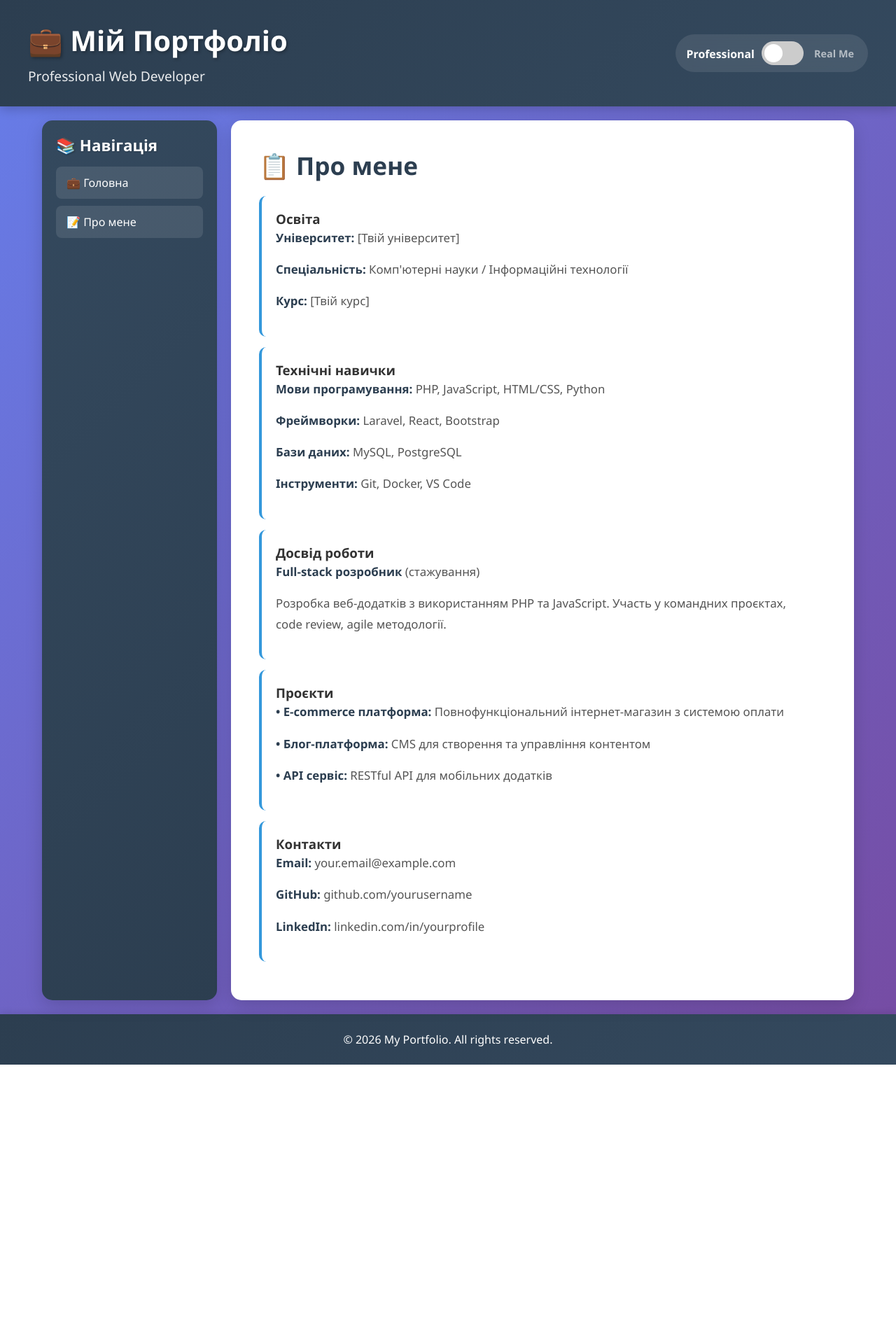
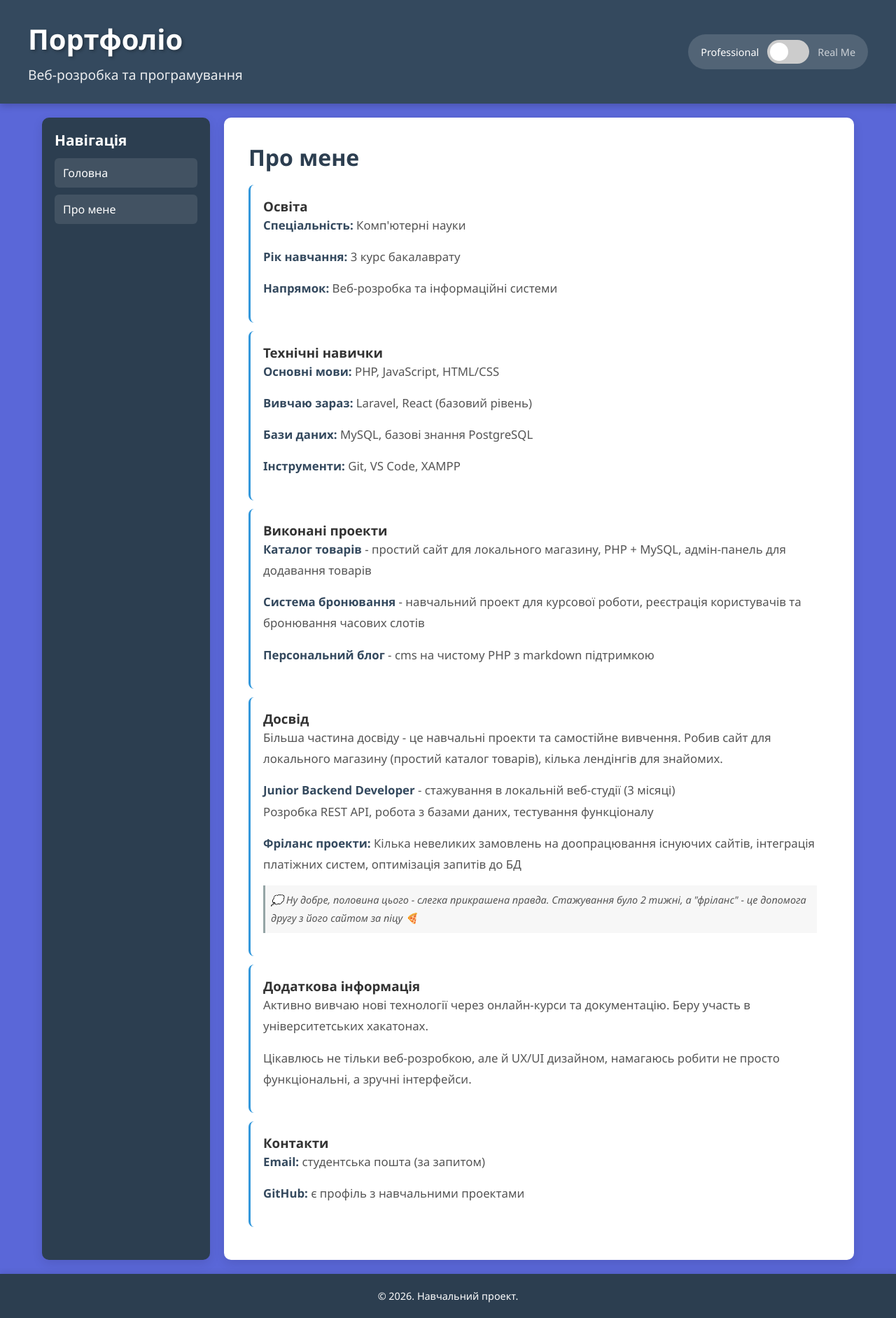
Before and after one commit to kitsulserhii-creator/PHP, a PHP site: page /about.php in a window 1280 px wide. Shown: the whole page at 70% size. Before the commit the page ends 1521 px from the top, so only its background shows below. Run offline with PHP 8.4, Linux system fonts and the light colour scheme.

Commit message:
feat: Laboratorna 1

```diff
--- a/about.php
+++ b/about.php
@@ -13,80 +13,93 @@
         <main class="content">
             <?php if ($isRealMe): ?>
                 <!-- Real Me режим -->
-                <h2>🎮 Хто я насправді?</h2>
+                <h2>Ну що, розповісти?</h2>
 
                 <div class="info-card">
-                    <h3>💫 Привіт!</h3>
-                    <p>Я звичайний студент, який любить:</p>
-                    <p><strong>🎵 Музику:</strong> Слухаю все від класики до електроніки. Найбільше подобається <em>[твій улюблений виконавець]</em></p>
-                    <p><strong>🎮 Ігри:</strong> CS:GO, Dota 2, та інколи щось одиночне для душі</p>
-                    <p><strong>🍕 Їжу:</strong> Піца о 3 ночі - це мій vibe</p>
+                    <h3>Трохи про мене</h3>
+                    <p>Звичайний студент, 3 курс. Програмування подобається, особливо коли все працює з першого разу
+                    (що буває рідко, якщо чесно).</p>
+                    <p>Слухаю музику постійно - від старого року до якогось інді, залежить від настрою.
+                    Граю іноді в ігри, коли є час між дедлайнами.</p>
+                    <p>Люблю їсти щось смачне під час кодингу. Найкраще працюється вночі, коли всі сплять і ніхто не відволікає.</p>
                 </div>
 
                 <div class="info-card">
-                    <h3>🤔 Чому я тут?</h3>
-                    <p>Бо треба здати лабу по PHP, але вирішив зробити це з приколом! 😄</p>
-                    <p>Життя занадто коротке для нудних портфоліо. Тому я зробив цей перемикач -
-                    щоб показати, що я не лише про код і робочі речі.</p>
+                    <h3>Про цей проєкт</h3>
+                    <p>Треба було здати лабу по PHP. Подумав - чому б не зробити щось цікавіше, ніж звичайний сайт з формою.</p>
+                    <p>Ідея з перемикачем прийшла спонтанно. Типу, у всіх є "офіційна" версія себе і реальна.
+                    То чому б не показати обидві?</p>
+                    <p>Плюс було цікаво попрацювати з сесіями в PHP, бо раніше особливо не доводилось.</p>
                 </div>
 
                 <div class="info-card">
-                    <h3>🎯 Мої справжні цілі:</h3>
-                    <p>✨ Зробити щось крутe, не як у всіх</p>
-                    <p>🚀 Вивчити нові технології (коли є настрій)</p>
-                    <p>☕ Пити каву і кодити під lofi</p>
-                    <p>🎨 Створювати проєкти, які приносять радість</p>
-                </div>
-
-                <div class="info-card">
-                    <h3>💭 Цитата дня:</h3>
-                    <p><em>"Code is like humor. When you have to explain it, it's bad."</em> 😏</p>
+                    <h3>Плани</h3>
+                    <p>Закінчити всі лаби цього семестру (їх чомусь дуже багато). Розібратись з Laravel нормально,
+                    бо поки що знаю тільки базові речі.</p>
+                    <p>Хочу зробити щось для портфоліо - можливо простий планувальник задач або трекер фільмів.
+                    Щось корисне і не дуже складне для початку.</p>
+                    <p>Ну і спробувати знайти стажування на літо, якщо повезе. Досвід треба набирати.</p>
+                    <p style="margin-top: 20px; padding: 10px; background: rgba(0,0,0,0.05); border-radius: 5px; font-size: 0.95em;"><em><strong>P.S.</strong> Все це брехня, насправді Java + Angular 😏</em></p>
                 </div>
 
             <?php else: ?>
                 <!-- Professional режим -->
-                <h2>📋 Про мене</h2>
+                <h2>Про мене</h2>
 
                 <div class="info-card">
                     <h3>Освіта</h3>
-                    <p><strong>Університет:</strong> [Твій університет]</p>
-                    <p><strong>Спеціальність:</strong> Комп'ютерні науки / Інформаційні технології</p>
-                    <p><strong>Курс:</strong> [Твій курс]</p>
+                    <p><strong>Спеціальність:</strong> Комп'ютерні науки</p>
+                    <p><strong>Рік навчання:</strong> 3 курс бакалаврату</p>
+                    <p><strong>Напрямок:</strong> Веб-розробка та інформаційні системи</p>
                 </div>
 
                 <div class="info-card">
                     <h3>Технічні навички</h3>
-                    <p><strong>Мови програмування:</strong> PHP, JavaScript, HTML/CSS, Python</p>
-                    <p><strong>Фреймворки:</strong> Laravel, React, Bootstrap</p>
-                    <p><strong>Бази даних:</strong> MySQL, PostgreSQL</p>
-                    <p><strong>Інструменти:</strong> Git, Docker, VS Code</p>
+                    <p><strong>Основні мови:</strong> PHP, JavaScript, HTML/CSS</p>
+                    <p><strong>Вивчаю зараз:</strong> Laravel, React (базовий рівень)</p>
+                    <p><strong>Бази даних:</strong> MySQL, базові знання PostgreSQL</p>
+                    <p><strong>Інструменти:</strong> Git, VS Code, XAMPP</p>
                 </div>
 
                 <div class="info-card">
-                    <h3>Досвід роботи</h3>
-                    <p><strong>Full-stack розробник</strong> (стажування)</p>
-                    <p>Розробка веб-додатків з використанням PHP та JavaScript.
-                    Участь у командних проєктах, code review, agile методології.</p>
+                    <h3>Виконані проекти</h3>
+                    <p><strong>Каталог товарів</strong> - простий сайт для локального магазину,
+                    PHP + MySQL, адмін-панель для додавання товарів</p>
+                    <p><strong>Система бронювання</strong> - навчальний проект для курсової роботи,
+                    реєстрація користувачів та бронювання часових слотів</p>
+                    <p><strong>Персональний блог</strong> - cms на чистому PHP з markdown підтримкою</p>
                 </div>
 
                 <div class="info-card">
-                    <h3>Проєкти</h3>
-                    <p><strong>• E-commerce платформа:</strong> Повнофункціональний інтернет-магазин з системою оплати</p>
-                    <p><strong>• Блог-платформа:</strong> CMS для створення та управління контентом</p>
-                    <p><strong>• API сервіс:</strong> RESTful API для мобільних додатків</p>
+                    <h3>Досвід</h3>
+                    <p>Більша частина досвіду - це навчальні проекти та самостійне вивчення.
+                    Робив сайт для локального магазину (простий каталог товарів), кілька лендінгів для знайомих.</p>
+                    <p><strong>Junior Backend Developer</strong> - стажування в локальній веб-студії (3 місяці)<br>
+                    Розробка REST API, робота з базами даних, тестування функціоналу</p>
+                    <p><strong>Фріланс проекти:</strong> Кілька невеликих замовлень на доопрацювання існуючих сайтів,
+                    інтеграція платіжних систем, оптимізація запитів до БД</p>
+                    <p style="margin-top: 15px; padding: 8px; background: rgba(0,0,0,0.03); border-left: 3px solid #95a5a6; font-size: 0.9em; font-style: italic;">
+                    💭 <em>Ну добре, половина цього - слегка прикрашена правда. Стажування було 2 тижні, а "фріланс" -
+                    це допомога другу з його сайтом за піцу 🍕</em></p>
+                </div>
+
+                <div class="info-card">
+                    <h3>Додаткова інформація</h3>
+                    <p>Активно вивчаю нові технології через онлайн-курси та документацію.
+                    Беру участь в університетських хакатонах.</p>
+                    <p>Цікавлюсь не тільки веб-розробкою, але й UX/UI дизайном,
+                    намагаюсь робити не просто функціональні, а зручні інтерфейси.</p>
                 </div>
 
                 <div class="info-card">
                     <h3>Контакти</h3>
-                    <p><strong>Email:</strong> your.email@example.com</p>
-                    <p><strong>GitHub:</strong> github.com/yourusername</p>
-                    <p><strong>LinkedIn:</strong> linkedin.com/in/yourprofile</p>
+                    <p><strong>Email:</strong> студентська пошта (за запитом)</p>
+                    <p><strong>GitHub:</strong> є профіль з навчальними проектами</p>
                 </div>
 
             <?php endif; ?>
         </main>
 
 <?php
-// Підключення футера сторінки
 include 'footer.php';
 ?>
--- a/footer.php
+++ b/footer.php
@@ -1,7 +1,7 @@
     </div>
 
     <footer>
-        <p><?php echo $isRealMe ? '🎉 Made with ❤️ and way too much coffee' : '© 2026 My Portfolio. All rights reserved.'; ?></p>
+        <p><?php echo $isRealMe ? 'зроблено на PHP та ентузіазмі' : '© 2026. Навчальний проект.'; ?></p>
     </footer>
 </body>
 </html>
--- a/header.php
+++ b/header.php
@@ -30,8 +30,8 @@
     <header class="<?php echo $mode; ?>">
         <div class="header-content">
             <div class="title-section">
-                <h1><?php echo $isRealMe ? '🎮 Справжній Я' : '💼 Мій Портфоліо'; ?></h1>
-                <p><?php echo $isRealMe ? 'Ласкаво просимо до реального світу!' : 'Professional Web Developer'; ?></p>
+                <h1><?php echo $isRealMe ? 'Реальна версія' : 'Портфоліо'; ?></h1>
+                <p><?php echo $isRealMe ? 'просто я, без прикрас' : 'Веб-розробка та програмування'; ?></p>
             </div>
 
             <!-- Стильний тумблер перемикання -->
--- a/left_menu.php
+++ b/left_menu.php
@@ -1,8 +1,8 @@
     <div class="container">
         <nav class="left-menu">
-            <h2><?php echo $isRealMe ? '🎮 Меню' : '📚 Навігація'; ?></h2>
+            <h2><?php echo $isRealMe ? 'Меню' : 'Навігація'; ?></h2>
             <ul>
-                <li><a href="index.php"><?php echo $isRealMe ? '🏠 Головна' : '💼 Головна'; ?></a></li>
-                <li><a href="about.php"><?php echo $isRealMe ? '😎 Про мене' : '📝 Про мене'; ?></a></li>
+                <li><a href="index.php">Головна</a></li>
+                <li><a href="about.php">Про мене</a></li>
             </ul>
         </nav>
--- a/style.css
+++ b/style.css
@@ -13,34 +13,28 @@
 
 /* Professional режим */
 body.professional {
-    background: linear-gradient(135deg, #667eea 0%, #764ba2 100%);
+    background: #5a67d8;
 }
 
 /* Real Me режим */
 body.realme {
-    background: linear-gradient(135deg, #f093fb 0%, #f5576c 100%);
-    animation: gradientShift 10s ease infinite;
-}
-
-@keyframes gradientShift {
-    0%, 100% { background-position: 0% 50%; }
-    50% { background-position: 100% 50%; }
+    background: #48bb78;
 }
 
 /* Стилі для хедера */
 header {
     color: white;
-    padding: 30px 20px;
-    box-shadow: 0 4px 15px rgba(0,0,0,0.2);
-    transition: all 0.5s ease;
+    padding: 28px 20px;
+    box-shadow: 0 3px 10px rgba(0,0,0,0.2);
+    transition: background 0.3s;
 }
 
 header.professional {
-    background: linear-gradient(135deg, #2c3e50 0%, #34495e 100%);
+    background: #34495e;
 }
 
 header.realme {
-    background: linear-gradient(135deg, #ff6b6b 0%, #ee5a6f 100%);
+    background: #38a169;
 }
 
 .header-content {
@@ -73,23 +67,21 @@
 .mode-toggle {
     display: flex;
     align-items: center;
-    gap: 15px;
-    background: rgba(255,255,255,0.1);
-    padding: 10px 20px;
-    border-radius: 50px;
-    backdrop-filter: blur(10px);
+    gap: 12px;
+    background: rgba(255,255,255,0.15);
+    padding: 8px 18px;
+    border-radius: 25px;
 }
 
 .mode-label {
-    color: rgba(255,255,255,0.6);
-    font-weight: 600;
+    color: rgba(255,255,255,0.7);
+    font-weight: 500;
     font-size: 0.9em;
-    transition: all 0.3s ease;
+    transition: color 0.3s;
 }
 
 .mode-label.active {
     color: white;
-    transform: scale(1.1);
 }
 
 /* Тумблер switch */
@@ -129,7 +121,7 @@
 }
 
 input:checked + .slider {
-    background: linear-gradient(135deg, #ff6b6b, #ee5a6f);
+    background: #38a169;
 }
 
 input:focus + .slider {
@@ -159,27 +151,26 @@
 
 /* Стилі для бокового меню */
 .left-menu {
-    width: 250px;
-    padding: 20px;
-    border-radius: 15px;
-    box-shadow: 0 8px 25px rgba(0,0,0,0.15);
-    transition: all 0.5s ease;
+    width: 240px;
+    padding: 18px;
+    border-radius: 10px;
+    box-shadow: 0 5px 15px rgba(0,0,0,0.1);
+    transition: background 0.3s;
 }
 
 body.professional .left-menu {
-    background: linear-gradient(135deg, #34495e 0%, #2c3e50 100%);
+    background: #2c3e50;
 }
 
 body.realme .left-menu {
-    background: linear-gradient(135deg, #ff8a80 0%, #ff5252 100%);
+    background: #38a169;
 }
 
 .left-menu h2 {
     color: white;
-    margin-bottom: 15px;
-    font-size: 1.4em;
+    margin-bottom: 12px;
+    font-size: 1.3em;
     font-weight: 600;
-    text-shadow: 1px 1px 2px rgba(0,0,0,0.2);
 }
 
 .left-menu ul {
@@ -194,10 +185,10 @@
     color: white;
     text-decoration: none;
     display: block;
-    padding: 12px 15px;
-    border-radius: 8px;
-    transition: all 0.3s ease;
-    font-weight: 500;
+    padding: 10px 12px;
+    border-radius: 6px;
+    transition: background 0.2s;
+    font-weight: 400;
 }
 
 body.professional .left-menu ul li a {
@@ -206,25 +197,23 @@
 
 body.professional .left-menu ul li a:hover {
     background-color: rgba(255,255,255,0.2);
-    transform: translateX(5px);
 }
 
 body.realme .left-menu ul li a {
-    background-color: rgba(255,255,255,0.15);
+    background-color: rgba(255,255,255,0.1);
 }
 
 body.realme .left-menu ul li a:hover {
-    background-color: rgba(255,255,255,0.3);
-    transform: scale(1.05);
+    background-color: rgba(255,255,255,0.25);
 }
 
 /* Стилі для основного контенту */
 .content {
     flex: 1;
-    padding: 40px;
-    border-radius: 15px;
-    box-shadow: 0 8px 25px rgba(0,0,0,0.15);
-    transition: all 0.5s ease;
+    padding: 35px;
+    border-radius: 10px;
+    box-shadow: 0 5px 15px rgba(0,0,0,0.1);
+    transition: background 0.3s;
 }
 
 body.professional .content {
@@ -232,14 +221,13 @@
 }
 
 body.realme .content {
-    background: linear-gradient(135deg, #fff 0%, #ffe8f0 100%);
+    background: #f0fff4;
 }
 
 .content h2 {
-    margin-bottom: 20px;
-    font-size: 2.2em;
+    margin-bottom: 18px;
+    font-size: 2em;
     font-weight: 700;
-    transition: all 0.3s ease;
 }
 
 body.professional .content h2 {
@@ -247,8 +235,7 @@
 }
 
 body.realme .content h2 {
-    color: #ff5252;
-    text-shadow: 2px 2px 4px rgba(255,82,82,0.2);
+    color: #2f855a;
 }
 
 .content p {
@@ -270,21 +257,21 @@
 }
 
 body.professional .content strong {
-    color: #2c3e50;
+    color: #34495e;
 }
 
 body.realme .content strong {
-    color: #ff5252;
+    color: #276749;
 }
 
 /* Спеціальні картки для контенту */
 .info-card {
-    background: rgba(255,255,255,0.5);
-    padding: 20px;
-    border-radius: 10px;
-    margin: 15px 0;
-    border-left: 4px solid;
-    transition: all 0.3s ease;
+    background: rgba(255,255,255,0.6);
+    padding: 18px;
+    border-radius: 8px;
+    margin: 12px 0;
+    border-left: 3px solid;
+    transition: box-shadow 0.2s;
 }
 
 body.professional .info-card {
@@ -292,35 +279,34 @@
 }
 
 body.realme .info-card {
-    border-left-color: #ff5252;
+    border-left-color: #38a169;
 }
 
 .info-card:hover {
-    transform: translateX(5px);
-    box-shadow: 0 4px 15px rgba(0,0,0,0.1);
+    box-shadow: 0 3px 10px rgba(0,0,0,0.1);
 }
 
 /* Стилі для футера */
 footer {
     color: white;
     text-align: center;
-    padding: 25px;
+    padding: 22px;
     margin-top: 20px;
-    box-shadow: 0 -2px 10px rgba(0,0,0,0.1);
-    transition: all 0.5s ease;
+    box-shadow: 0 -2px 8px rgba(0,0,0,0.1);
+    transition: background 0.3s;
 }
 
 body.professional footer {
-    background: linear-gradient(135deg, #2c3e50 0%, #34495e 100%);
+    background: #2c3e50;
 }
 
 body.realme footer {
-    background: linear-gradient(135deg, #ff6b6b 0%, #ee5a6f 100%);
+    background: #38a169;
 }
 
 footer p {
     margin: 0;
-    font-size: 1em;
+    font-size: 0.9em;
 }
 
 /* Адаптивність */
@@ -339,11 +325,10 @@
     }
 
     header h1 {
-        font-size: 2em;
+        font-size: 1.8em;
+    }
+
+    .content {
+        padding: 20px;
     }
 }
-}
-
-footer p {
-    font-size: 0.9em;
-}
```
Also changed, not shown: index.php (+29 -34 lines).
